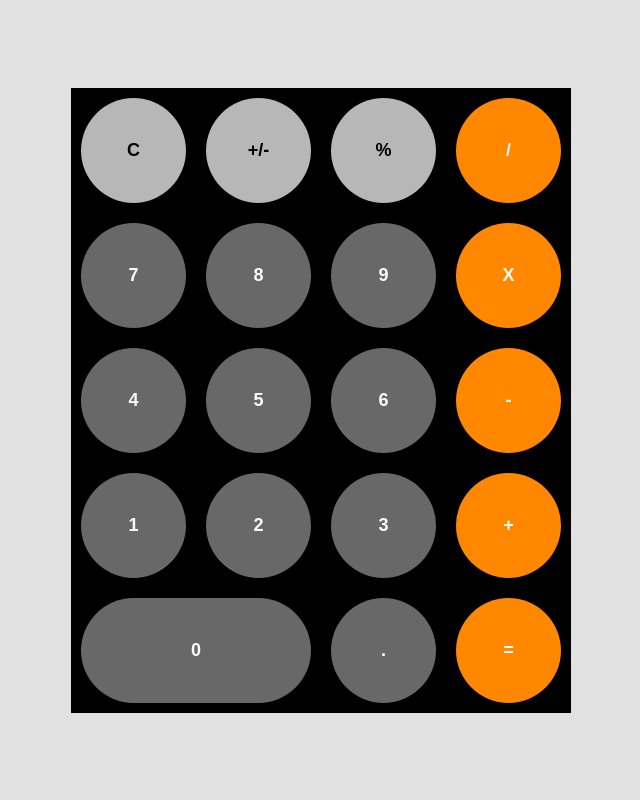
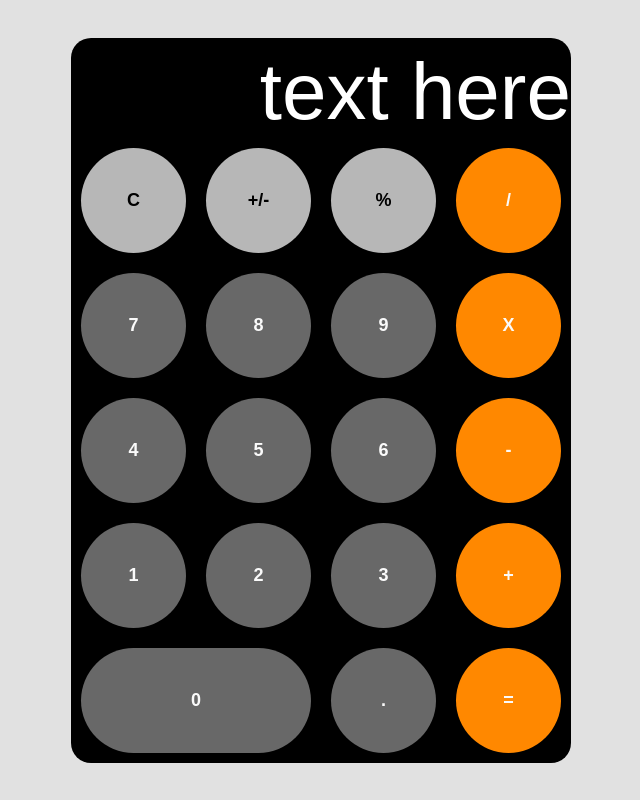
Before and after one commit to tman2747/Calculator.js, a plain HTML site: page index.html in a window 1280 px wide. Shown: the whole page, without its empty margins (319-959 px from the left). Drawn offline with Linux system fonts and the light colour scheme.

Commit message:
add border Radius for cal and number area

```diff
--- a/index.html
+++ b/index.html
@@ -8,6 +8,7 @@
 </head>
 <body>
     <div class="container">
+        <div class="numberArea">text here</div>
         <div class="calculator">
             <button class="defaultButton buttonSecondary">C</button>
             <button class="defaultButton buttonSecondary">+/-</button>
--- a/styles.css
+++ b/styles.css
@@ -1,59 +1,77 @@
-*{
+* {
     padding: 0;
     margin: 0;
     box-sizing: border-box;
     font-family: sans-serif;
 }
 
-html, body{
+html,
+body {
     height: 100%;
 }
 
-body{
+body {
     background-color: rgb(225, 225, 225);
 }
 
-.container{
+.container {
     display: flex;
     height: 100%;
     width: 100%;
     justify-content: center;
     align-items: center;
+    flex-direction: column;
 }
-.calculator{
+
+.calculator {
     display: flex;
     background-color: black;
     width: 500px;
     align-items: flex-end;
     flex-wrap: wrap;
     flex: 0 0 auto;
+    border-bottom-left-radius: 20px;
+    border-bottom-right-radius: 20px;
 }
 
-.defaultButton{
+.defaultButton {
     height: 105px;
     width: 105px;
     border-radius: 100px;
-    border: 0px, solid,rgb(255, 0, 217);
+    border: 0px, solid, rgb(255, 0, 217);
     margin: 10px 10px;
     font-size: large;
     font-weight: 600;
 }
 
-.defaultButton.buttonNumber{
+.defaultButton.buttonNumber {
     background-color: rgb(104, 104, 104);
     color: rgb(250, 250, 250);
 }
 
-.defaultButton.buttonSecondary{
+.defaultButton.buttonSecondary {
     background-color: rgb(183, 183, 183);
 }
 
-.defaultButton.buttonSymbol{
+.defaultButton.buttonSymbol {
     background-color: rgb(255, 136, 0);
     color: rgb(250, 250, 250);
 }
 
-.buttonGrow{
+.buttonGrow {
     width: 230px;
     margin: auto;
 }
+
+.numberArea {
+    display: flex;
+    font-size: 80px;
+    color: white;
+    height: 100px;
+    background-color: rgb(0, 0, 0);
+    width: 500px;
+    align-items: flex-end;
+    justify-content: flex-end;
+    border-top-left-radius: 20px;
+    border-top-right-radius: 20px;
+}
```
